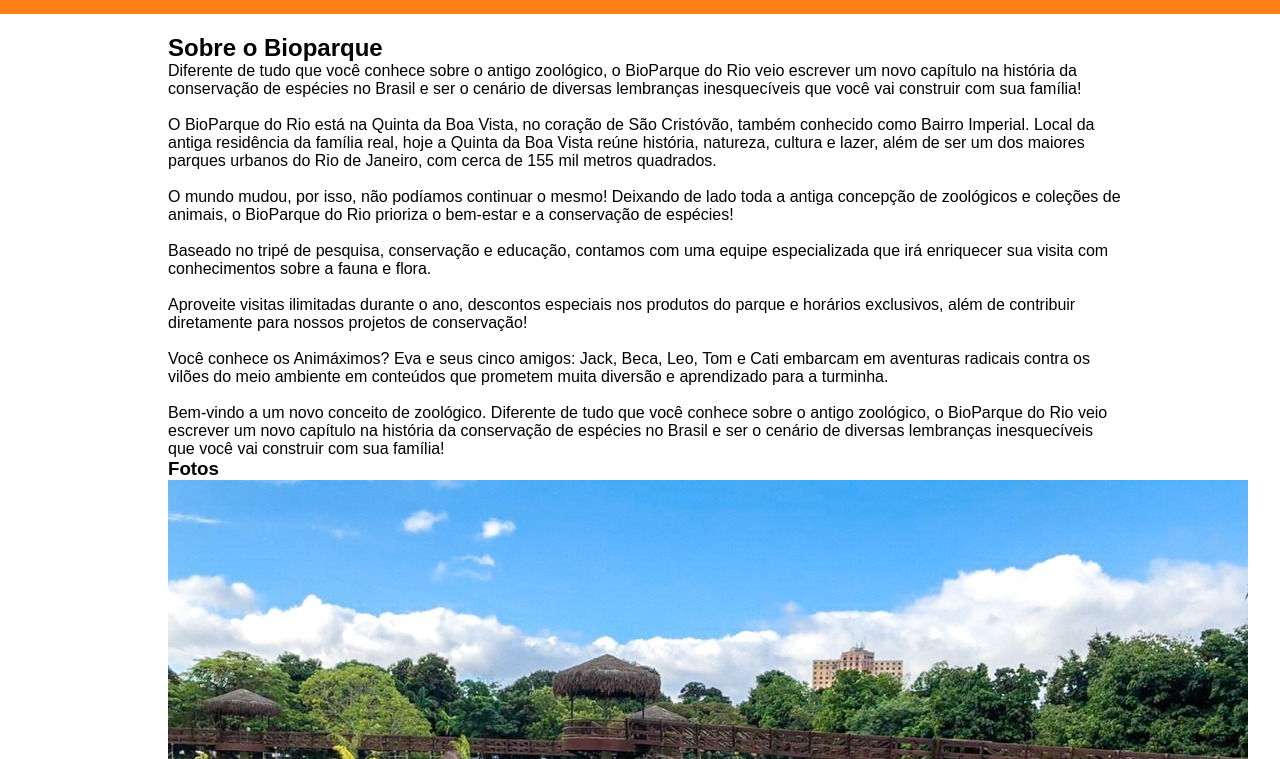
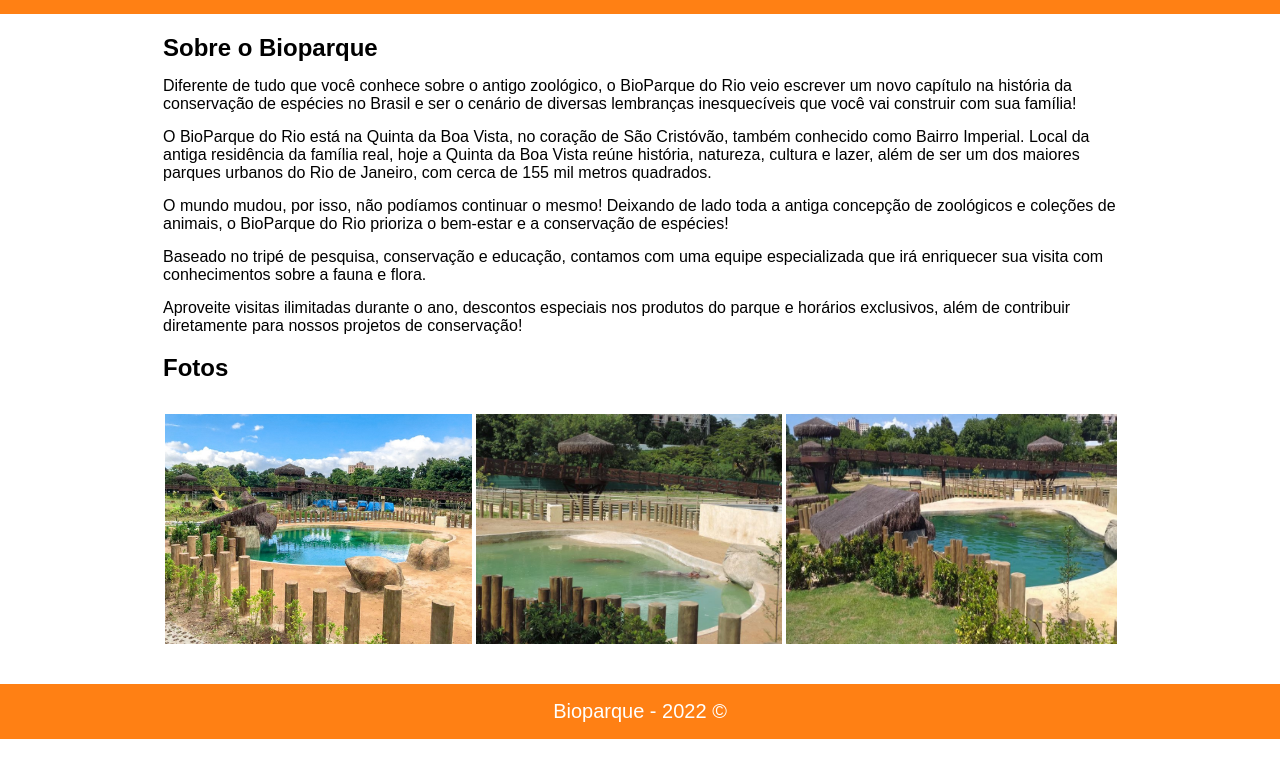
Before and after one commit to eufelipecosta/Bioparque-DevMedia, a plain HTML site: page index.html in a window 1280 px wide. Shown: the part 41-800 px from the top of the page. Drawn offline with Linux system fonts and the light colour scheme.

Commit message:
atualização

```diff
--- a/estilo.css
+++ b/estilo.css
@@ -29,5 +29,40 @@ span {
 
 .area {
     width: calc(100% - 70px);
-    margin: 20px 40px;
+    margin: 20px 35px;
 }
+
+h3 {
+    color: #000;
+    font-weight: bold;
+    font-size: 24px;
+    padding-bottom: 7px;
+}
+
+.paragrafo {
+    overflow-y: scroll;
+    height: 315px;
+}
+
+p {
+    padding: 7.5px 0;
+    line-height: 18px;
+}
+
+.titulo {
+    padding: 5px 0;
+}
+
+img {
+    width: 350px;
+    height: 230px;
+    margin: 0 2px;
+
+}
+
+.cinco_imagem {
+    padding: 20px 0;
+    display: flex;
+    overflow-x: scroll;
+
+}
--- a/index.html
+++ b/index.html
@@ -9,8 +9,6 @@
     <link rel="stylesheet" href="estilo.css">
 </head>
 <body>
-
-
     <div class="topo">
         <span>Bioparque</span>
     </div>
@@ -18,53 +16,47 @@
         <div class="largura_limitada">
 
             <div class="area">
-        <div class="sobre">
-            <h2>Sobre o Bioparque</h2>
+                <div class="paragrafo">
+                    <h3>Sobre o Bioparque</h3>
                     <p>
                         Diferente de tudo que você conhece sobre o antigo zoológico, o BioParque do Rio veio escrever um novo capítulo na história da conservação de espécies no Brasil e ser o cenário de diversas lembranças inesquecíveis que você vai construir com sua família!
                     </p>
-            <br>
                     <p>
                         O BioParque do Rio está na Quinta da Boa Vista, no coração de São Cristóvão, também conhecido como Bairro Imperial. Local da antiga residência da família real, hoje a Quinta da Boa Vista reúne história, natureza, cultura e lazer, além de ser um dos maiores parques urbanos do Rio de Janeiro, com cerca de 155 mil metros quadrados.
                     </p>
-            <br>
                     <p>
                         O mundo mudou, por isso, não podíamos continuar o mesmo! Deixando de lado toda a antiga concepção de zoológicos e coleções de animais, o BioParque do Rio prioriza o bem-estar e a conservação de espécies!
                     </p>
-            <br>
                     <p>
                         Baseado no tripé de pesquisa, conservação e educação, contamos com uma equipe especializada que irá enriquecer sua visita com conhecimentos sobre a fauna e flora.
                     </p>
-            <br>
                     <p>
                         Aproveite visitas ilimitadas durante o ano, descontos especiais nos produtos do parque e horários exclusivos, além de contribuir diretamente para nossos projetos de conservação!
                     </p>
-            <br>
                     <p>
                         Você conhece os Animáximos? Eva e seus cinco amigos: Jack, Beca, Leo, Tom e Cati embarcam em aventuras radicais contra os vilões do meio ambiente em conteúdos que prometem muita diversão e aprendizado para a turminha.
                     </p>
-            <br>
                     <p>
                         Bem-vindo a um novo conceito de zoológico. Diferente de tudo que você conhece sobre o antigo zoológico, o BioParque do Rio veio escrever um novo capítulo na história da conservação de espécies no Brasil e ser o cenário de diversas lembranças inesquecíveis que você vai construir com sua família!
                     </p>
                 </div>
 
-    <div class="carrocel">
+            <div class="titulo">
                 <h3>Fotos</h3>
-        <div class="imagen">
-            <img src="img/1.jpg">
-            <img src="img/2.jpg">
-            <img src="img/3.jpg">
-            <img src="img/4.jpg">
-            <img src="img/5.jpg">
+            </div>
+
+            <div class="cinco_imagem">
+                <img class="image" src="img/1.jpg">
+                <img class="image" src="img/2.jpg">
+                <img class="image" src="img/3.jpg">
+                <img class="image" src="img/4.jpg">
+                <img class="image" src="img/5.jpg">
             </div>
         </div>
     </div>
 
-    </div>
-
     <div class="roda_pe">
-        Bioparque - 2022 &copy;
+        <span>Bioparque - 2022 &copy;</span>
     </div>
 </body>
 </html>
```
Lines whose indentation alone changed are shown as unchanged.
